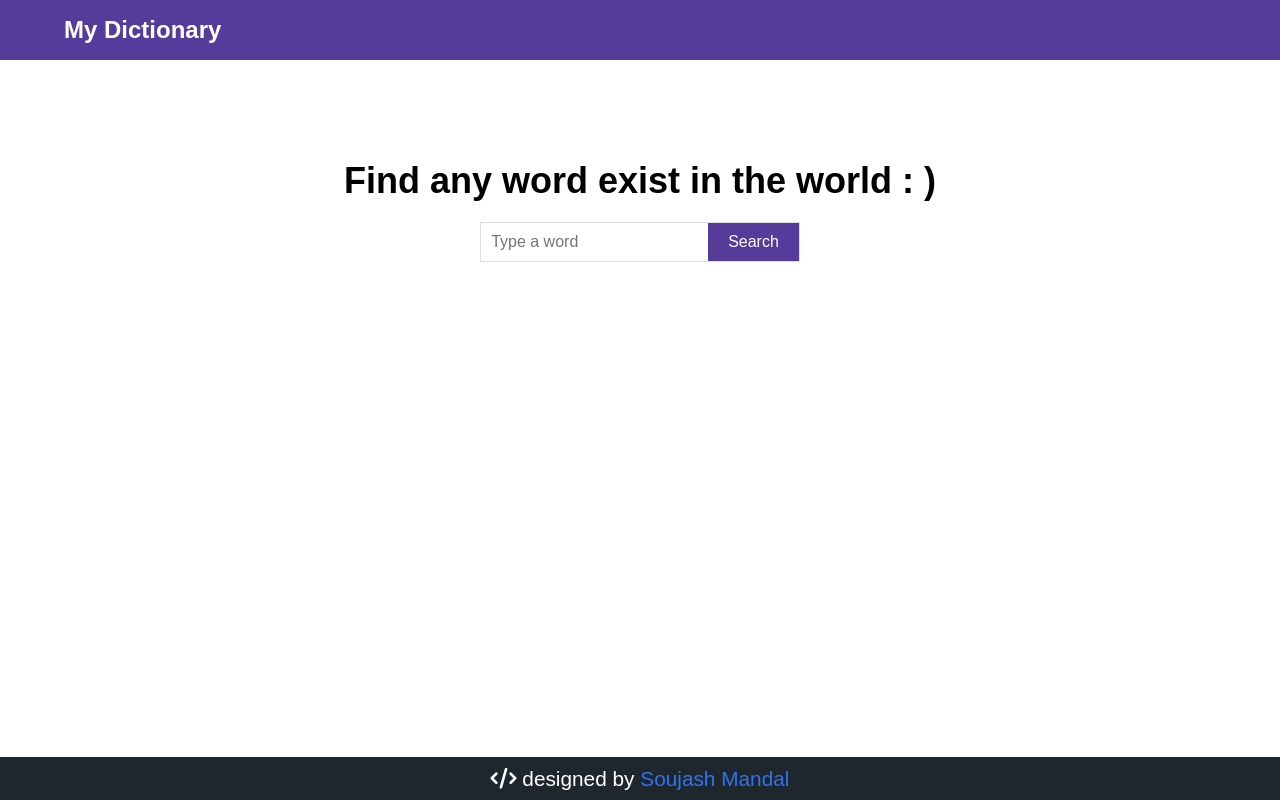
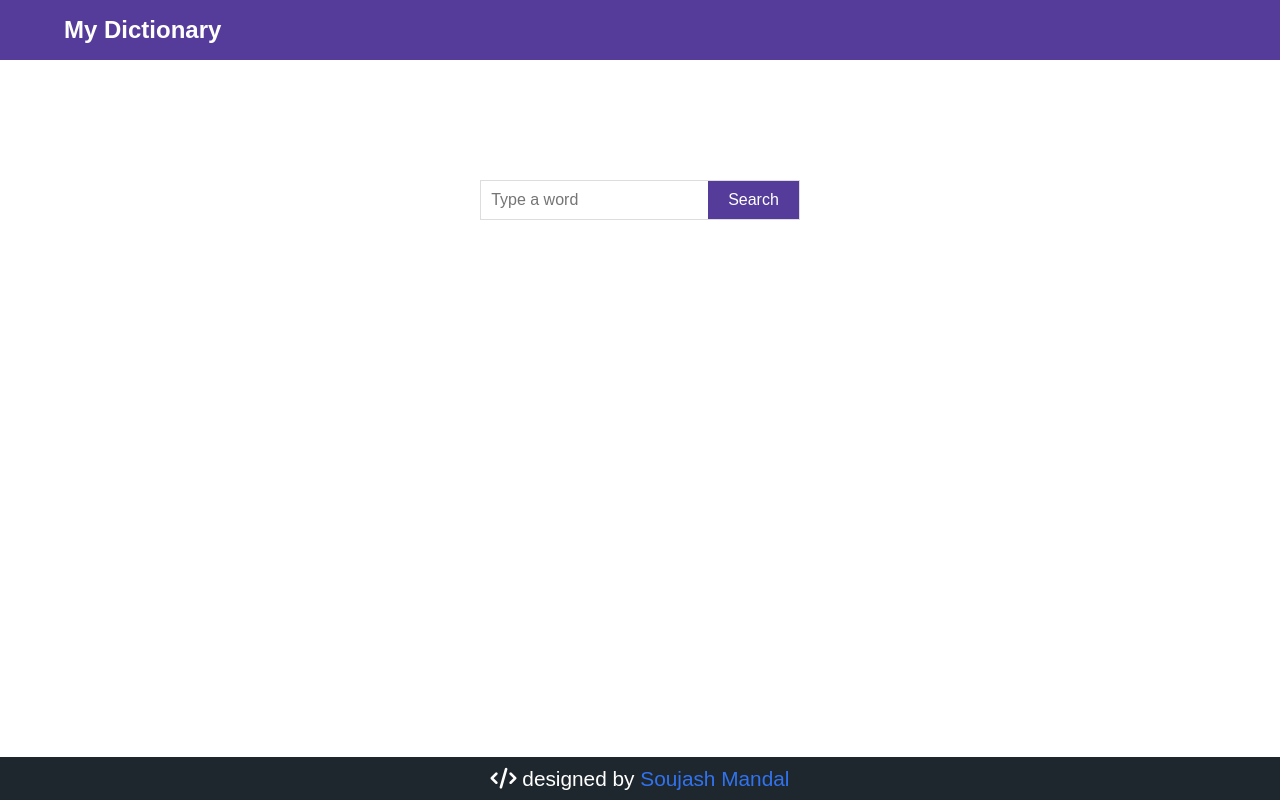
Before and after one commit to soujash-mandal/ED, a plain HTML site: page index.html in a window 1280 px wide. Drawn offline with Linux system fonts and the light colour scheme.

Commit message:
Update index.html

```diff
--- a/index.html
+++ b/index.html
@@ -18,7 +18,7 @@
     </nav>
 
     <section class="input container">
-        <h2>Find any word exist in the world : )</h2>
+<!--         <h2>Find any word exist in the world : )</h2> -->
         <div class="form_wrap">
             <div class="input_wrap">
                 <input type="text" id="input" placeholder="Type a word">
```
